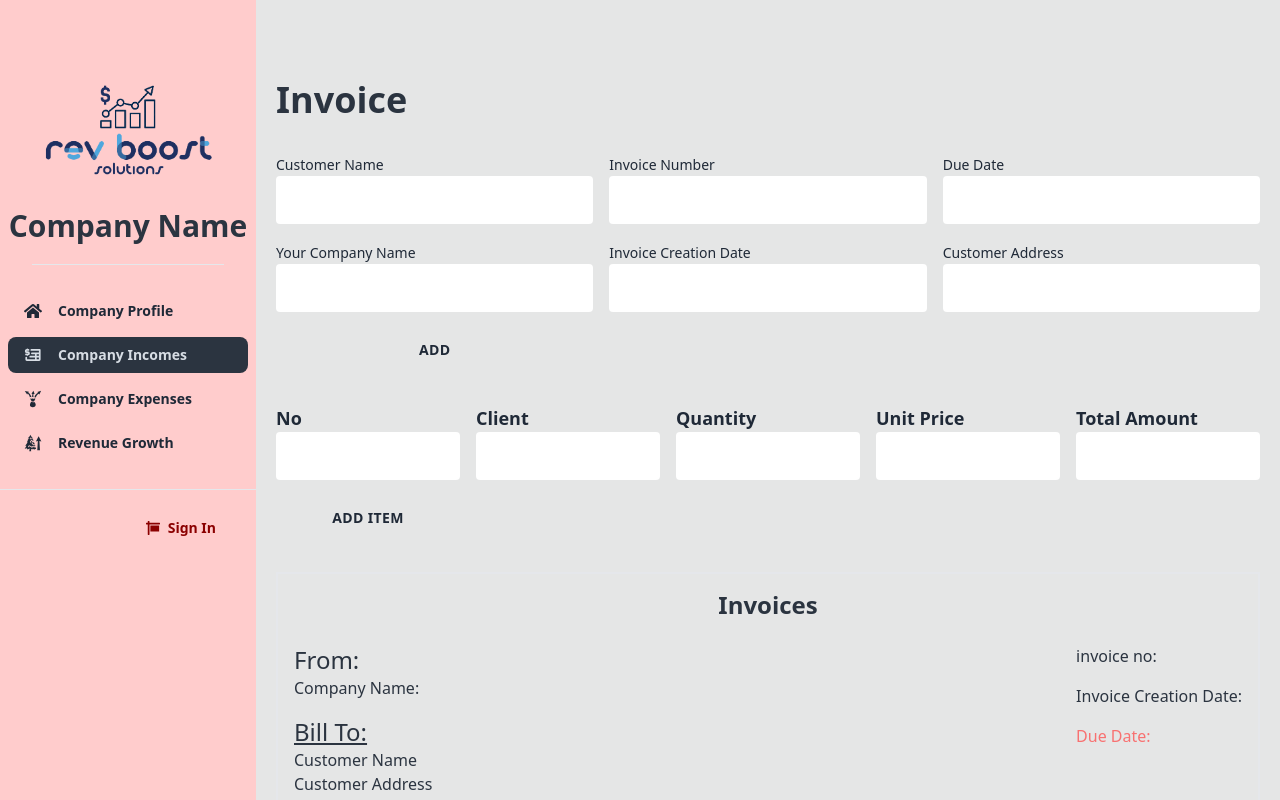
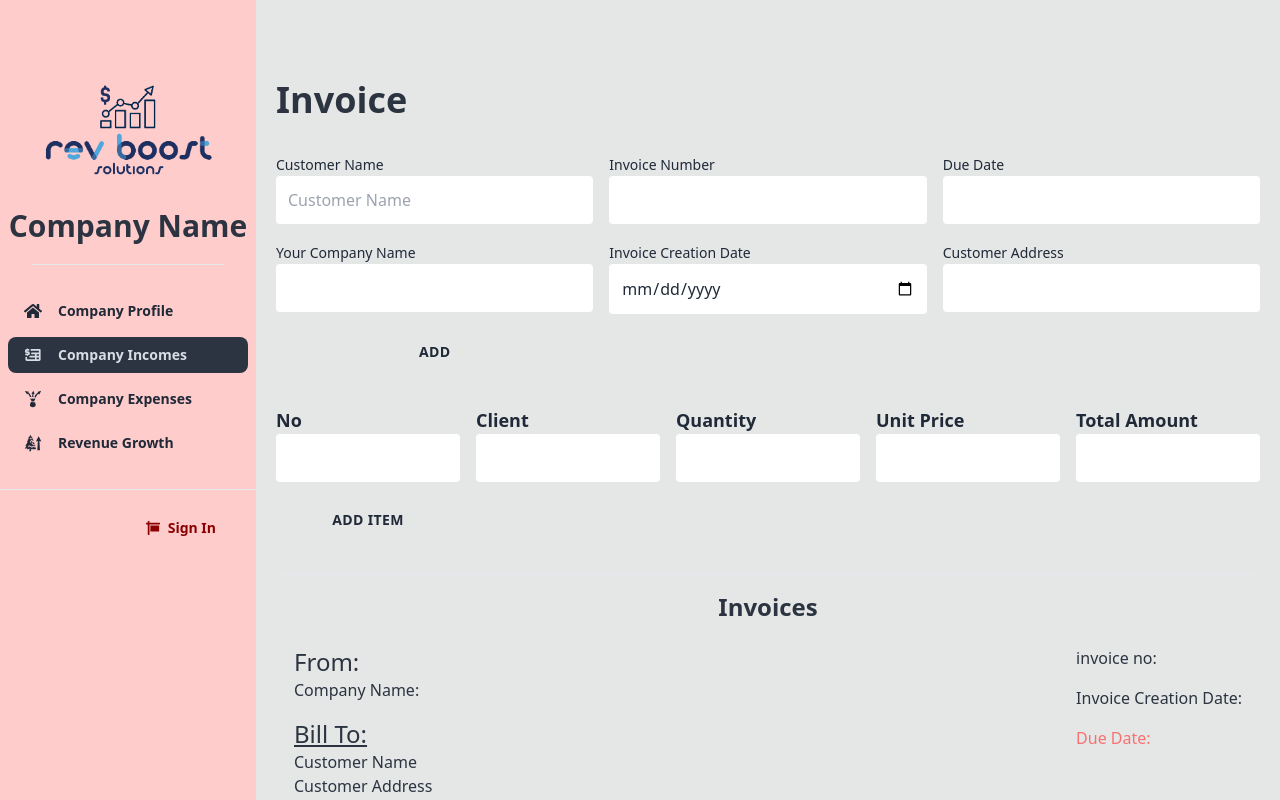
Before and after one commit to maasajal/revboost-solutions, a React (Vite) app: page /dashboard/company-incomes in a window 1280 px wide. Shown: the top 800 px of the page. Built offline with nearby package versions, Linux system fonts and the light colour scheme.

Commit message:
Fixed: Invoice Date Edited

```diff
--- a/src/dashboard/CompanyIncomes/InvoiceAndBilling/Billing.tsx
+++ b/src/dashboard/CompanyIncomes/InvoiceAndBilling/Billing.tsx
@@ -1,15 +1,28 @@
+import { useForm } from "react-hook-form";
 
 const Billing = () => {
+  const {
+    register,
+    handleSubmit,
+    formState: { errors },
+  } = useForm<FormData>();
+  const onSubmit = handleSubmit((data) => {
+    console.log(data);
+  });
   return (
     <>
-            <form className="grid lg:grid-cols-5  grid-flow-row-dense gap-4 ">
+      <form
+        onSubmit={onSubmit}
+        className="grid lg:grid-cols-5  grid-flow-row-dense gap-4 "
+      >
         <div>
           <label htmlFor="name" className="text-lg font-bold">
             No
           </label>
           <input
-                id="name"
-                type="text"
+           {...register("No", { required: true })}
+            id="No"
+            type="number"
             placeholder=""
             className="w-full p-3 rounded dark:bg-gray-100"
           />
@@ -19,7 +32,8 @@ const Billing = () => {
             Client
           </label>
           <input
-                id="name"
+           {...register("Client", { required: true })}
+            id="Client"
             type="text"
             placeholder=""
             className="w-full p-3 rounded dark:bg-gray-100"
@@ -30,8 +44,9 @@ const Billing = () => {
             Quantity
           </label>
           <input
-                id="name"
-                type="text"
+           {...register("Quantity", { required: true })}
+            id="Quantity"
+            type="number"
             placeholder=""
             className="w-full p-3 rounded dark:bg-gray-100"
           />
@@ -41,7 +56,8 @@ const Billing = () => {
             Unit Price
           </label>
           <input
-                id="name"
+           {...register("UnitPrice", { required: true })}
+            id="UnitPrice"
             type="text"
             placeholder=""
             className="w-full p-3 rounded dark:bg-gray-100"
@@ -52,7 +68,8 @@ const Billing = () => {
             Total Amount
           </label>
           <input
-                id="name"
+           {...register("TotalAmount", { required: true })}
+            id="TotalAmount"
             type="text"
             placeholder=""
             className="w-full p-3 rounded dark:bg-gray-100"
--- a/src/dashboard/CompanyIncomes/InvoiceAndBilling/Invoice.tsx
+++ b/src/dashboard/CompanyIncomes/InvoiceAndBilling/Invoice.tsx
@@ -1,20 +1,25 @@
 import { useForm } from "react-hook-form";
 import Billing from "./Billing";
-type FormData = {
-  CustomerName: string;
-  CompanyName: string;
-  InvoiceNumber: number;
-  InvoiceCreationDate: string;
-  InvoiceDueDate: string;
-  CustomerAddress: string;
+type InvoiceData = {
+  customerName: string;
+  companyName: string;
+  invoiceNumber: string;
+  date: string;
+  invoiceDueDate: string;
+  customerAddress: string;
 };
 
 const Invoice = () => {
-  const {
-    register,
-    handleSubmit,
-    formState: { errors },
-  } = useForm<FormData>();
+  const {  handleSubmit, register} = useForm<InvoiceData>({
+    defaultValues: {
+      customerName: '',
+      companyName: '',
+      invoiceNumber: '',
+      date: '',
+      invoiceDueDate: '',
+      customerAddress: '',
+    }
+  });
   const onSubmit = handleSubmit((data) => {
     console.log(data);
   });
@@ -30,27 +35,25 @@ const Invoice = () => {
           >
             <div className="space-y-4">
               <div>
-                <label htmlFor="name" className="text-sm">
+                <label  className="text-sm">
                   Customer Name
                 </label>
                 <input
-                  {...register("CustomerName", { required: true })}
-                  id="CustomerName"
-                  type="text"
-                  placeholder=""
+                  {...register("customerName", { required: true })}
+                  id="customerName"
+
+                  placeholder="Customer Name"
                   className="w-full p-3 rounded dark:bg-gray-100"
                 />
-                {errors.CustomerName && (
-                  <span className="text-red-300">This field is required</span>
-                )}
+
               </div>
               <div>
-                <label htmlFor="email" className="text-sm">
+                <label className="text-sm">
                   Your Company Name
                 </label>
                 <input
-                  {...register("CompanyName", { required: true })}
-                  id="CompanyName"
+                  {...register("companyName", { required: true })}
+                  id="companyName"
                   type="text"
                   className="w-full p-3 rounded dark:bg-gray-100"
                 />
@@ -58,36 +61,36 @@ const Invoice = () => {
             </div>
             <div className="space-y-4">
               <div>
-                <label htmlFor="name" className="text-sm">
+                <label  className="text-sm">
                   Invoice Number
                 </label>
                 <input
-                  {...register("InvoiceNumber", { required: true })}
-                  id="InvoiceNumber"
+                  {...register("invoiceNumber", { required: true })}
+                  id="invoiceNumber"
                   type="number"
                   placeholder=""
                   className="w-full p-3 rounded dark:bg-gray-100"
                 />
               </div>
               <div>
-                <label htmlFor="email" className="text-sm">
+                <label  className="text-sm">
                   Invoice Creation Date
                 </label>
                 <input
-                  {...register("InvoiceCreationDate", { required: true })}
-                  id="InvoiceCreationDate"
-                  type="text"
+                  {...register("date", { required: true })}
+                  id="invoiceCreationDate"
+                  type="date"
                   className="w-full p-3 rounded dark:bg-gray-100"
                 />
               </div>
             </div>
             <div className="space-y-4">
               <div>
-                <label htmlFor="name" className="text-sm">
+                <label className="text-sm">
                   Due Date
                 </label>
                 <input
-                  {...register("InvoiceDueDate", { required: true })}
+                  {...register("invoiceDueDate", { required: true })}
                   id="InvoiceDueDate"
                   type="text"
                   placeholder=""
@@ -95,12 +98,12 @@ const Invoice = () => {
                 />
               </div>
               <div>
-                <label htmlFor="email" className="text-sm">
+                <label  className="text-sm">
                   Customer Address
                 </label>
                 <input
-                  {...register("CustomerAddress", { required: true })}
-                  id="CustomerAddress"
+                  {...register("customerAddress", { required: true })}
+                  id="customerAddress"
                   type="text"
                   className="w-full p-3 rounded dark:bg-gray-100"
                 />
```
Lines whose indentation alone changed are shown as unchanged.
